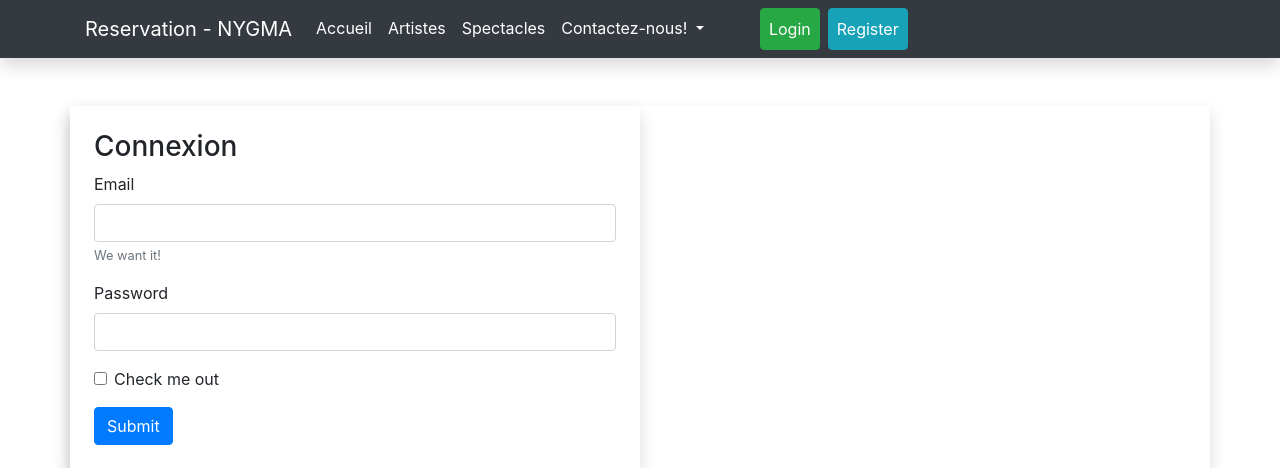
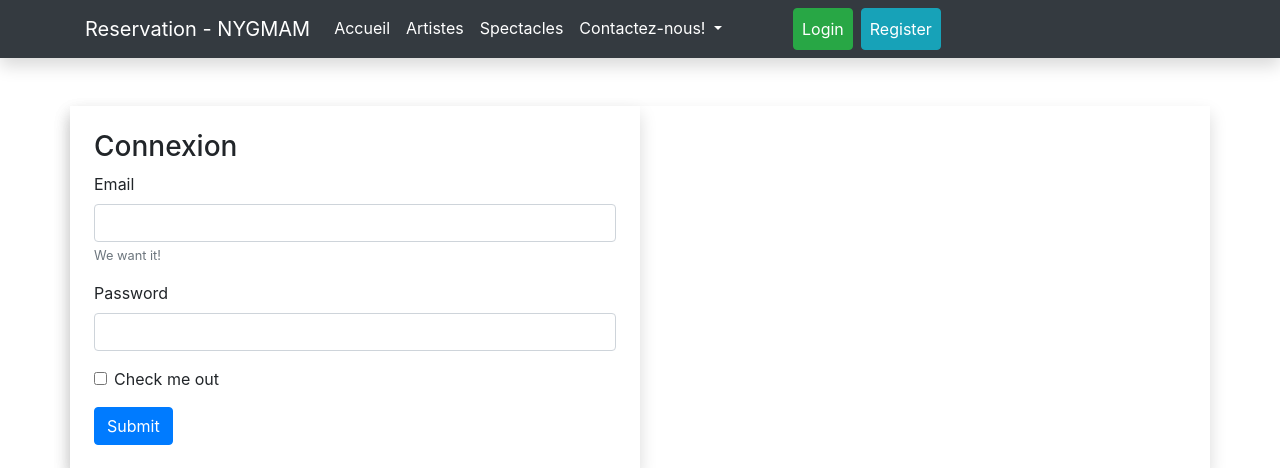
Before and after one commit to abdellahkh/labo-PID, a Django app: page /login in a window 1280 px wide. Shown: the top 468 px of the page. Run offline with Django 4.2, Linux system fonts and the light colour scheme.

Commit message:
modification

```diff
--- a/reservation/templates/base.html
+++ b/reservation/templates/base.html
@@ -13,7 +13,7 @@
   <body>
     <nav class="navbar navbar-expand-lg navbar-light bg-light bg-dark shadow">
         <div class="container">
-        <a class="navbar-brand text-white" href="/">Reservation - NYGMA</a>
+        <a class="navbar-brand text-white" href="/">Reservation - NYGMAM</a>
         <button class="navbar-toggler" type="button" data-toggle="collapse" data-target="#navbarNavDropdown" aria-controls="navbarNavDropdown" aria-expanded="false" aria-label="Toggle navigation">
           <span class="navbar-toggler-icon"></span>
         </button>
@@ -38,12 +38,15 @@
                 <a class="dropdown-item" href="#">Something else here</a>
               </div>
             </li>
+            <div class="container">
               <li class="nav-item active ml-5">
                 <a class="nav-link btn btn-success text-white" href="{% url 'login' %}">Login</a>
               </li>
               <li class="nav-item active ml-2">
                 <a class="nav-link btn btn-info text-white" href="{% url 'register' %}">Register</a>
               </li>
+            </div>
+
           </ul>
         </div>
     </div>
```
Lines whose indentation alone changed are shown as unchanged.
